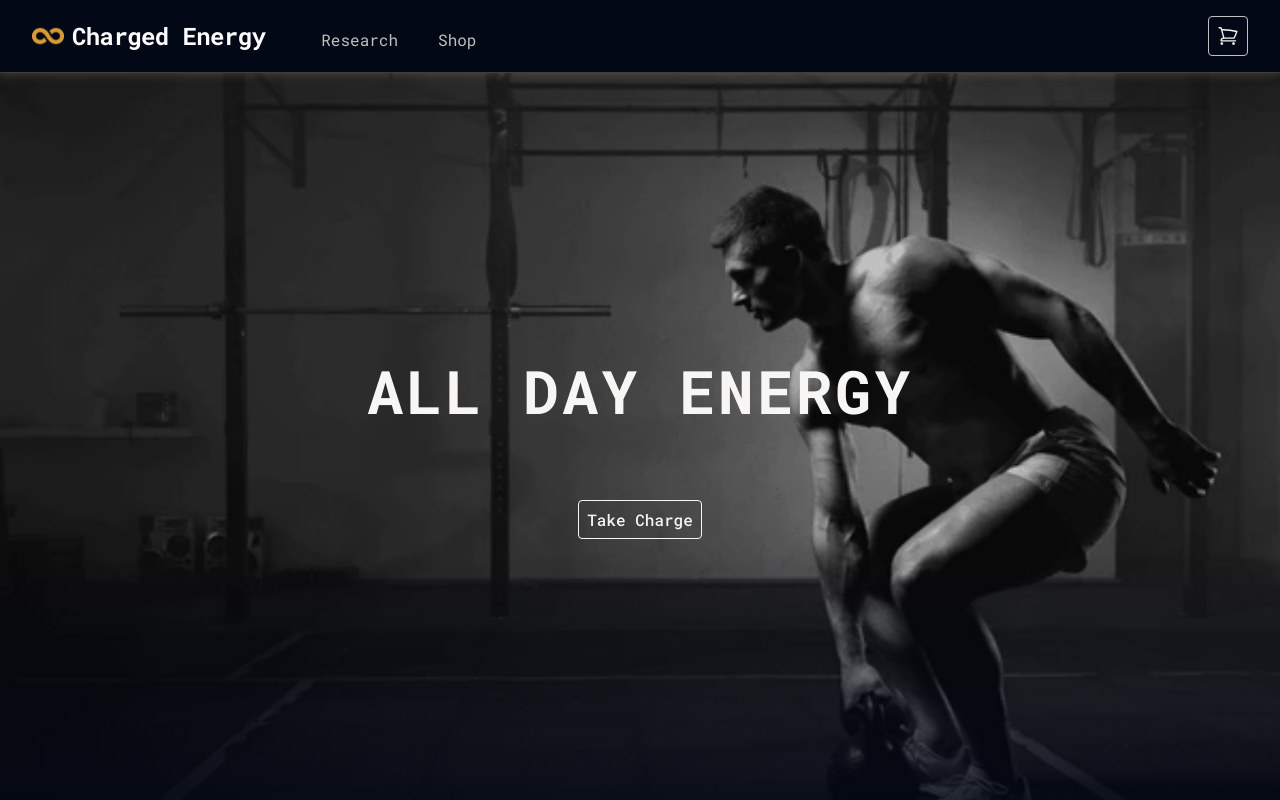
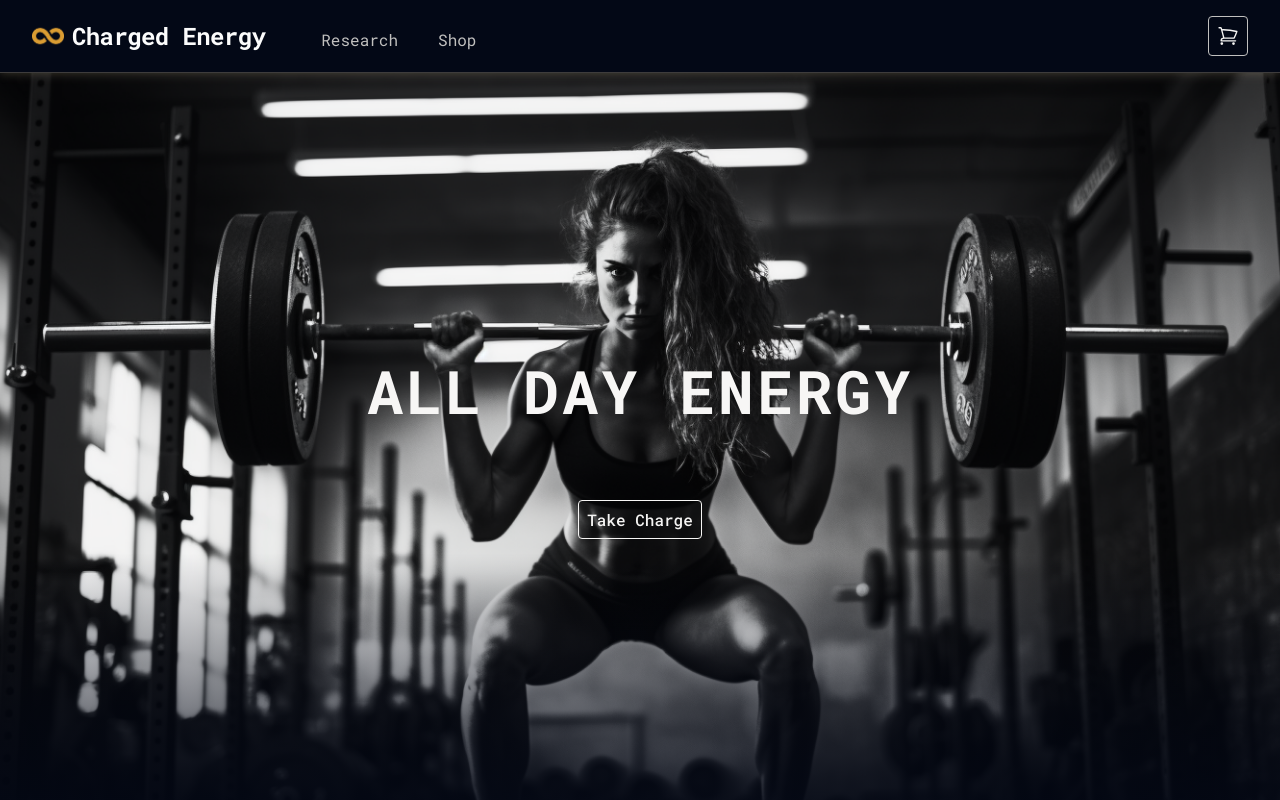
Before and after one commit to chen392018/charged-energy-store, a Next.js app: page / in a window 1280 px wide. Shown: the top 800 px of the page. Built offline with nearby package versions, Linux system fonts and the light colour scheme.

Commit message:
Change hero background image.

```diff
--- a/app/globals.css
+++ b/app/globals.css
@@ -66,7 +66,7 @@
 
 
 .hero-image {
-  background-image: url(/hero-background-temp.png);
+  background-image: url(/hero-background.png);
   background-size: cover;
   background-position: center;
 }
```
Also changed, not shown: public/hero-background.png (added), 1 other file (tests, documents, lock files or other folders).
